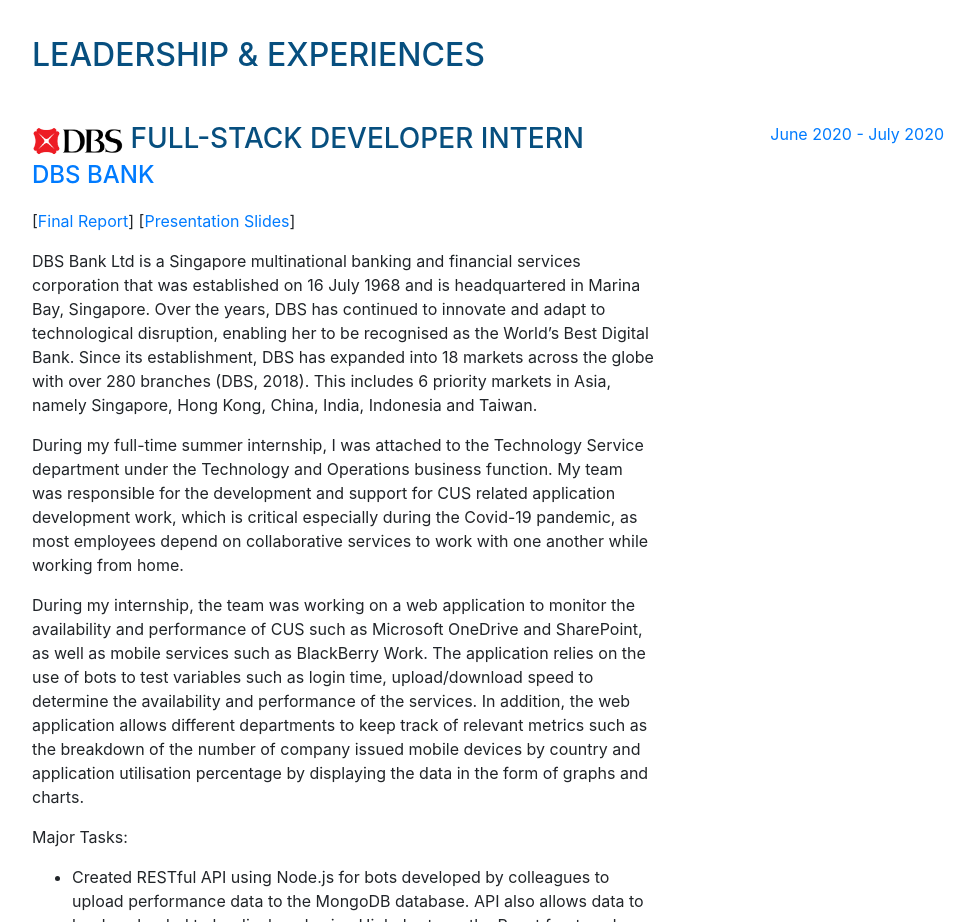
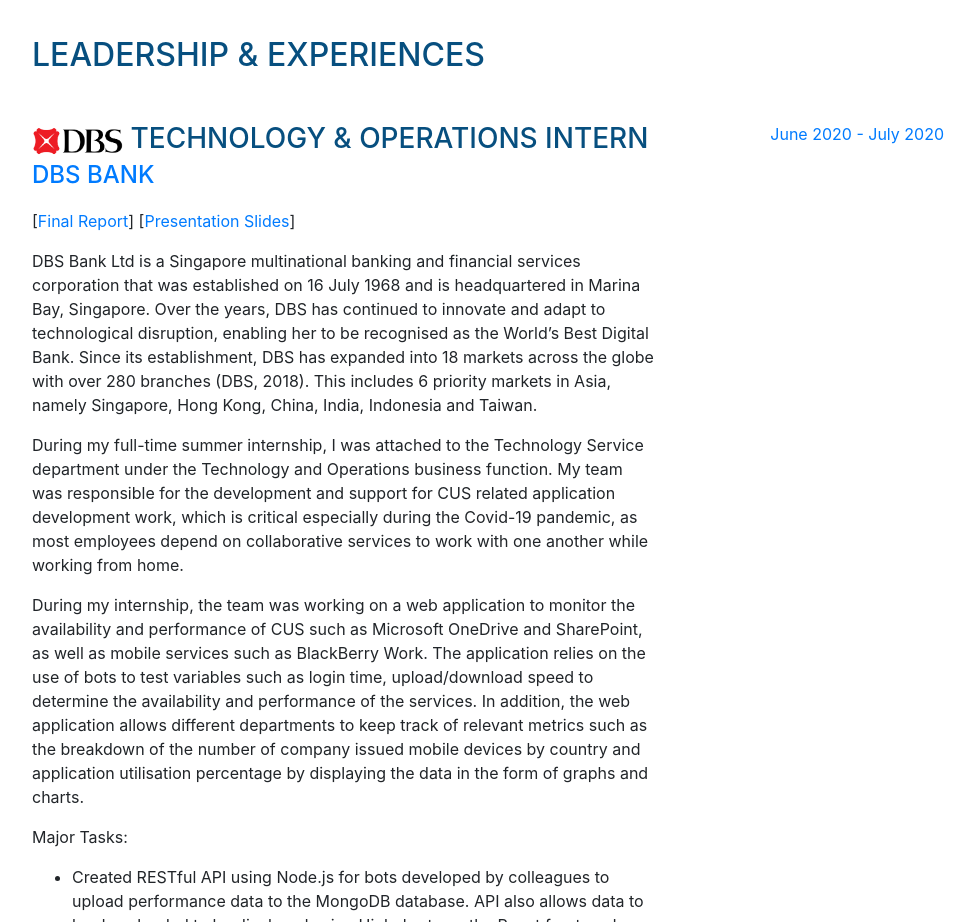
Before and after one commit to shawnlsj97/AboutMe, a website with bundled scripts: page index.html in a window 1280 px wide. Shown: the part 5580-6502 px from the top of the page, without its empty margins (288-1262 px from the left). Built offline with nearby package versions, Linux system fonts and the light colour scheme; files whose address does not match are found by name; a web font is replaced by a local one.

Commit message:
Update position

```diff
--- a/index.html
+++ b/index.html
@@ -265,7 +265,7 @@
 
         <div class="resume-item d-flex flex-column flex-md-row justify-content-between mb-5">
           <div class="resume-content">
-            <h3 class="mb-0"><img src="img/dbs/dbs-logo.png" height="32"> Full-Stack Developer Intern</h3>
+            <h3 class="mb-0"><img src="img/dbs/dbs-logo.png" height="32"> Technology & Operations Intern</h3>
             <div class="subheading mb-3"><a href="https://www.dbs.com.sg/">DBS Bank</a></div>
             <div>
 
```
Also changed, not shown: 1 other file.
